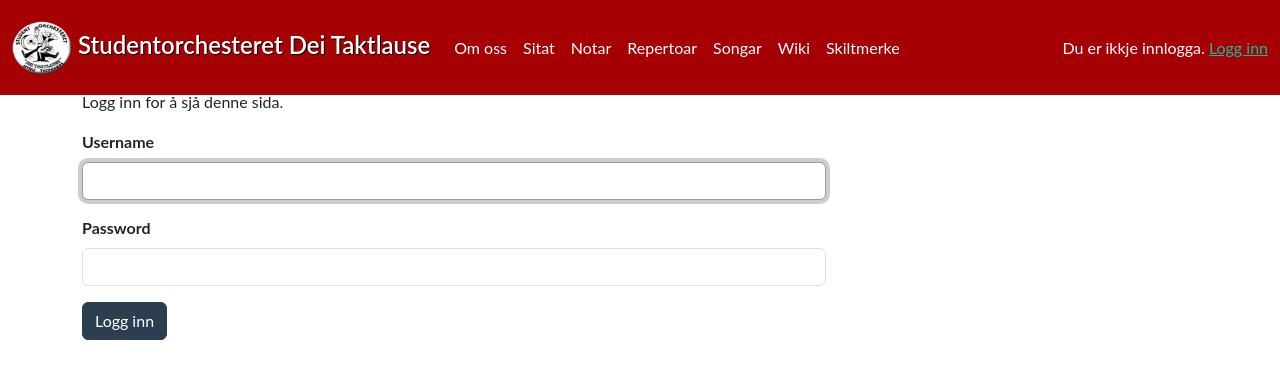
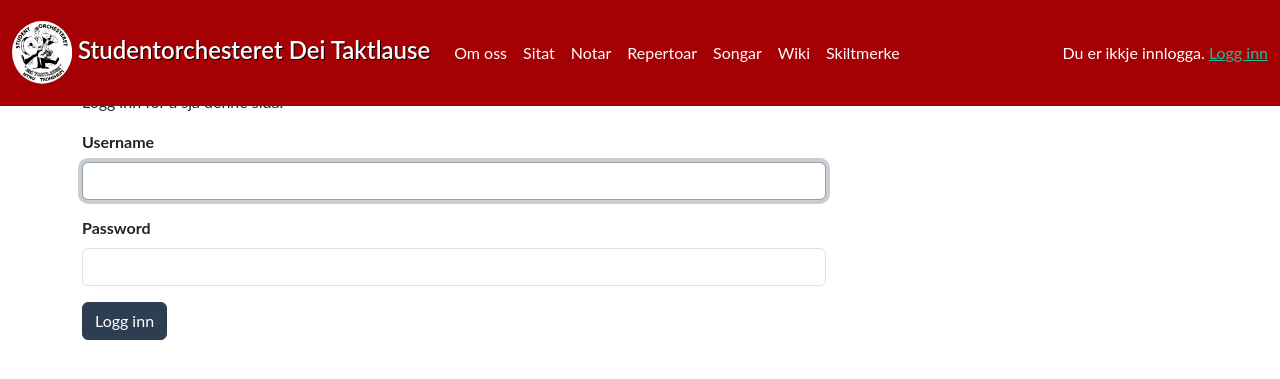
Before and after one commit to sigurdo/mytaktlausvev_website_source, a Django app: page /login/?next=/julekalender/1/ in a window 1280 px wide. Shown: the top 379 px of the page. Run offline with Django 3.2, Linux system fonts and the light colour scheme; style sheets or scripts are compiled from the project's sources; some libraries are stand-ins or nearby versions.

Commit message:
Change logo image to SVG and add favicon

```diff
--- a/site/templates/base.html
+++ b/site/templates/base.html
@@ -5,7 +5,7 @@
 
 			<a class="navbar-brand" href="{% if user.is_authenticated %} {% url 'dashboard:dashboard' %} {% else %} {% url 'articles:ArticleDetail' 'om-oss' %} {% endif %}">
 				{% load static %}
-				<img class="navbar-logo" src="{% static 'images/logo.png' %}">
+				<img class="navbar-logo" src="{% static 'images/logo.svg' %}" />
 				Studentorchesteret Dei Taktlause
 			</a>
 
--- a/site/templates/base_base.html
+++ b/site/templates/base_base.html
@@ -6,12 +6,16 @@
 
 	<meta name="viewport" content="width=device-width, initial-scale=1.0">
 
+	{% load static %}
+	<link rel="icon" href="{% static 'images/favicon.ico' %}" sizes="any">
+	<link rel="icon" href="{% static 'images/logo.svg' %}" type="image/svg+xml">
+	<link rel="apple-touch-icon" href="{% static 'images/apple-touch-icon.png' %}">
+
 	{% load sass_tags %}
 	<link href="{% sass_src 'scss/bootstrap-light.scss' %}" media="(prefers-color-scheme: light)" rel="stylesheet" type="text/css">
 	<link href="{% sass_src 'scss/bootstrap-dark.scss' %}" media="(prefers-color-scheme: dark)" rel="stylesheet" type="text/css">
 	<link href="{% sass_src 'scss/utilities.scss' %}" rel="stylesheet" type="text/css">
 
-	{% load static %}
 	<link rel="stylesheet" type="text/css" href="{% static 'css/base.css' %}">
 	<link rel="stylesheet" type="text/css" href="{% static 'css/forms.css' %}">
 
```
Also changed, not shown: site/static/images/apple-touch-icon.png (added), site/static/images/favicon.ico (added), site/static/images/logo.png (deleted), site/static/images/logo.svg (added).
